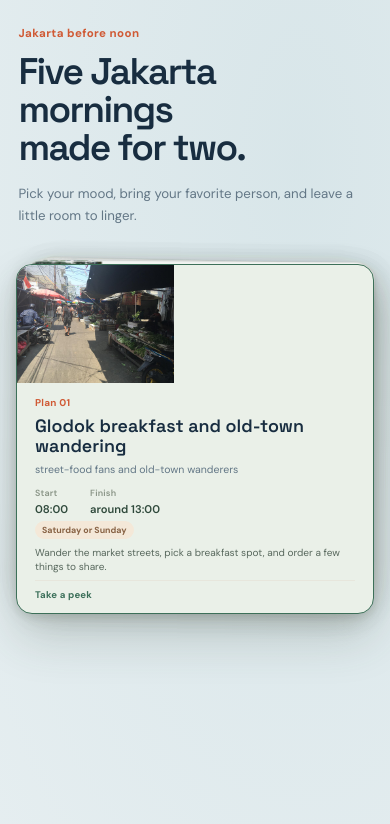
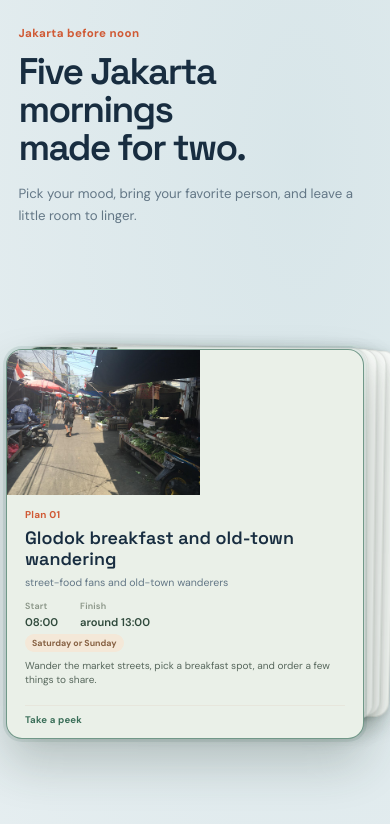
Before and after one commit to ubicilembusaparua/itineraries-website, a React (Vite) app: page / in a window 390 px wide. Shown: the top 824 px of the page. Built offline with nearby package versions, Linux system fonts and the light colour scheme.

Commit message:
Fill phone layout with larger itinerary deck

```diff
--- a/src/App.css
+++ b/src/App.css
@@ -239,17 +239,20 @@ button:focus-visible, a:focus-visible {
 }
 
 @media (max-width: 560px) {
-  .app-shell { padding: 0 1rem; }
+  .app-shell { display: flex; min-height: 100dvh; flex-direction: column; padding: 0 1rem; }
   .intro { display: block; padding: 1.6rem .15rem 1.2rem; }
   .intro h1 { font-size: clamp(2rem, 9.5vw, 2.7rem); }
   .intro-note { max-width: 340px; margin: 1rem 0 0; font-size: .83rem; }
-  .fan.is-compact { height: 370px; }
-  .fan.is-compact .travel-card { width: min(calc(100vw - 2rem), 360px); height: 350px; }
-  .fan.is-compact .photo-placeholder { height: 118px; }
+  .browse-section { display: flex; flex: 1; }
+  .fan.is-compact { flex: 1; height: auto; min-height: 420px; align-content: center; }
+  .fan.is-compact .travel-card { width: min(calc(100vw - 2rem), 360px); height: 390px; }
+  .fan.is-compact .photo-placeholder { height: 145px; }
   .fan.is-compact .card-body { padding: 13px 18px 12px; }
   .fan.is-compact .card-title { font-size: 1.12rem; }
   .fan.is-compact .card-best-for { font-size: .66rem; }
   .fan.is-compact .card-preview { margin-top: 7px; font-size: .63rem; }
+  .fan.is-compact .travel-card { box-shadow: 0 10px 24px rgba(43, 59, 47, .15), 0 2px 7px rgba(43, 59, 47, .09); }
+  .fan.is-compact .travel-card.is-active { border-color: rgba(39, 99, 78, .62); box-shadow: 0 24px 48px rgba(43, 59, 47, .24), 0 0 0 3px rgba(39, 99, 78, .1); }
   .dialog-backdrop { padding: 0; }
   .itinerary-dialog { min-height: 100dvh; border-radius: 0; }
   .close-button { top: 13px; right: 13px; }
@@ -274,6 +277,7 @@ button:focus-visible, a:focus-visible {
 @media (hover: none) {
   .travel-card:hover { border-color: rgba(44, 58, 47, .12); box-shadow: 0 14px 36px rgba(65, 63, 44, .13), 0 2px 6px rgba(65, 63, 44, .08); }
   .travel-card.is-active:hover { border-color: #3d7059; box-shadow: 0 24px 48px rgba(53, 69, 53, .2), 0 3px 9px rgba(53, 69, 53, .12); }
+  .fan.is-compact .travel-card.is-active:hover { border-color: rgba(39, 99, 78, .62); box-shadow: 0 24px 48px rgba(43, 59, 47, .24), 0 0 0 3px rgba(39, 99, 78, .1); }
 }
 
 @media (prefers-reduced-motion: reduce) {
--- a/src/App.jsx
+++ b/src/App.jsx
@@ -33,7 +33,7 @@ function ItineraryCard({ itinerary, index, active, selected, reducedMotion, comp
       initial={reducedMotion ? false : { opacity: 0, y: 50, scale: 0.92 }}
       animate={{
         opacity: 1,
-        x: compact ? stackPosition * 2 : fanOffsets[index],
+        x: compact ? stackPosition * 10 - 10 : fanOffsets[index],
         y: compact ? (active ? 0 : -8 - Math.min(Math.abs(stackPosition), 3) * 2) : (active ? -28 : 0),
         scale: compact ? (active ? 1 : 0.97 - Math.min(Math.abs(stackPosition), 3) * 0.01) : (active ? 1.07 : 1),
         rotate: compact ? Math.max(-1.5, Math.min(1.5, stackPosition * 0.35)) : fanAngles[index],
```
